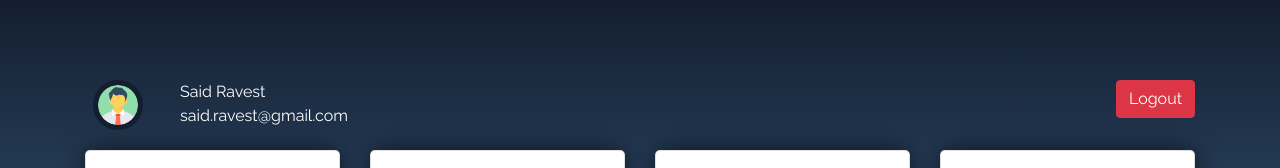
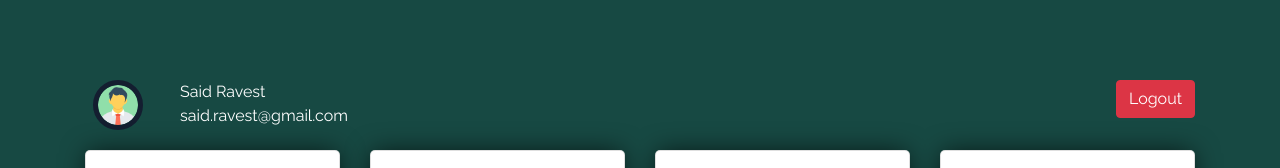
Before and after one commit to SaidTattoo/PortafolioWeb, a plain HTML site: page dashboard1.html in a window 1280 px wide. Shown: the top 168 px of the page. Drawn offline with nearby package versions, Linux system fonts and the light colour scheme.

Commit message:
colores al dashboard

```diff
--- a/dashboard1.html
+++ b/dashboard1.html
@@ -19,9 +19,10 @@
         color:white;
         width: 100%;
         height: 180px;
-        background: #141E30;  /* fallback for old browsers */
-        background: -webkit-linear-gradient(to top, #243B55, #141E30);  /* Chrome 10-25, Safari 5.1-6 */
-        background: linear-gradient(to top, #243B55, #141E30); /* W3C, IE 10+/ Edge, Firefox 16+, Chrome 26+, Opera 12+, Safari 7+ */
+        background: #174943;
+      /*  background: #141E30;  /* fallback for old browsers */
+      /*  background: -webkit-linear-gradient(to top, #243B55, #141E30);  /* Chrome 10-25, Safari 5.1-6 */
+       /* background: linear-gradient(to top, #243B55, #141E30); /* W3C, IE 10+/ Edge, Firefox 16+, Chrome 26+, Opera 12+, Safari 7+ */
 
     }
     .menu{
```
